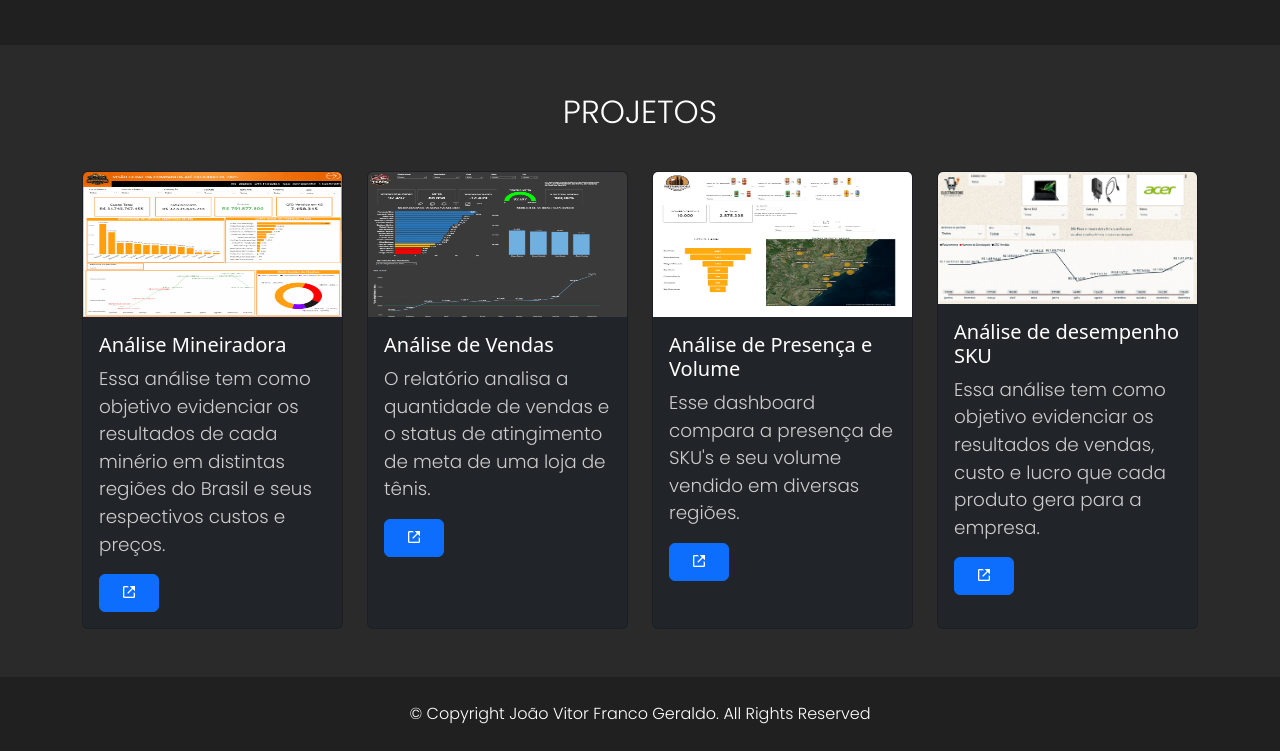
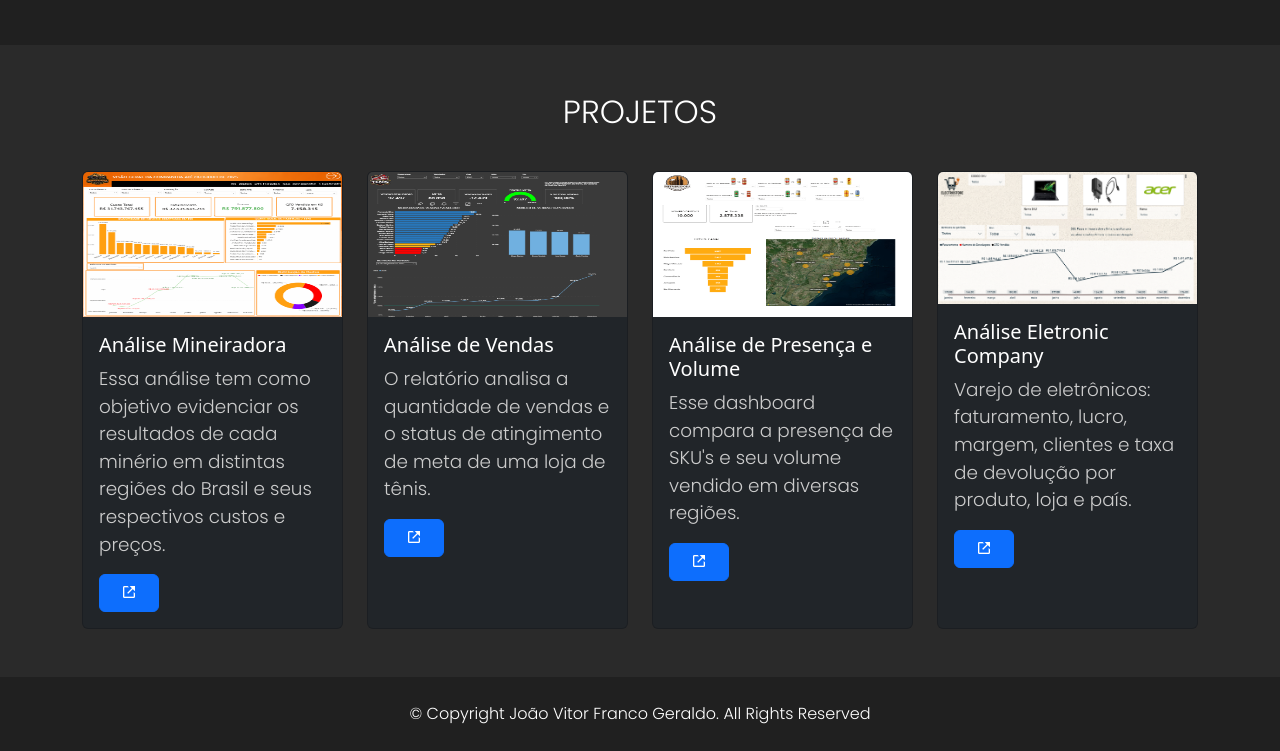
Before and after one commit to francojoaovitor10/portfolio, a plain HTML site: page index.html in a window 1280 px wide. Shown: the part 3823-4574 px from the top of the page. Drawn offline with nearby package versions, Linux system fonts and the light colour scheme.

Commit message:
feat: troca card de SKU pela Análise Eletronic Company
- Título "Análise Eletronic Company" (PT/EN)
- Descrição curta com os KPIs do dashboard: faturamento, lucro, margem,
  clientes e taxa de devolução por produto, loja e país
- Imagem e botão apontam para o link público (Publicar na Web) do relatório

Co-Authored-By: Claude Opus 5.5 <noreply@anthropic.com>

```diff
--- a/index.html
+++ b/index.html
@@ -292,13 +292,12 @@
                     </div>
                     <div class="col">
                         <div class="card h-100 text-bg-dark">
-                            <a href="https://app.powerbi.com/view?r=eyJrIjoiODRiMWMwZWMtMWEzOC00YzhkLWI4NDAtZGNiNWQ5M2FjNDU4IiwidCI6ImNkNWU2ZDIzLWNiOTktNDE4OS04OGFiLTFhOTAyMWEwYzQ1MSJ9"
+                            <a href="https://app.powerbi.com/view?r=eyJrIjoiOWJkODM3YTAtMDk4NC00NmFhLWJmYTAtYjBmMTZkOTUwYmQyIiwidCI6ImNkNWU2ZDIzLWNiOTktNDE4OS04OGFiLTFhOTAyMWEwYzQ1MSJ9"
                                 target="_blank"><img src="img/project-4.png" class="card-img-top" alt="project-4"></a>
                             <div class="card-body">
-                                <h5 class="card-title" data-translate="proj_tit3">Análise de desempenho SKU</h5>
-                                <p class="card-text" data-translate="proj_tex3">Essa análise tem como objetivo evidenciar os resultados de vendas,
-                                    custo e lucro que cada produto gera para a empresa.</p>
-                                <a href="https://app.powerbi.com/view?r=eyJrIjoiODRiMWMwZWMtMWEzOC00YzhkLWI4NDAtZGNiNWQ5M2FjNDU4IiwidCI6ImNkNWU2ZDIzLWNiOTktNDE4OS04OGFiLTFhOTAyMWEwYzQ1MSJ9"
+                                <h5 class="card-title" data-translate="proj_tit3">Análise Eletronic Company</h5>
+                                <p class="card-text" data-translate="proj_tex3">Varejo de eletrônicos: faturamento, lucro, margem, clientes e taxa de devolução por produto, loja e país.</p>
+                                <a href="https://app.powerbi.com/view?r=eyJrIjoiOWJkODM3YTAtMDk4NC00NmFhLWJmYTAtYjBmMTZkOTUwYmQyIiwidCI6ImNkNWU2ZDIzLWNiOTktNDE4OS04OGFiLTFhOTAyMWEwYzQ1MSJ9"
                                     target="_blank" class="btn btn-primary link-external"><i
                                         class="bx bx-link-external"></i></a>
                             </div>
--- a/js/script.js
+++ b/js/script.js
@@ -127,8 +127,8 @@ const translations = {
         proj_tex1: "O relatório analisa a quantidade de vendas e o status de atingimento de meta de uma loja de tênis.",
         proj_tit2: "Análise de Presença e Volume",
         proj_tex2: "Esse dashboard compara a presença de SKU's e seu volume vendido em diversas regiões.",
-        proj_tit3: "Análise de desempenho SKU",
-        proj_tex3: "Essa análise tem como objetivo evidenciar os resultados de vendas, custo e lucro que cada produto gera para a empresa.",
+        proj_tit3: "Análise Eletronic Company",
+        proj_tex3: "Varejo de eletrônicos: faturamento, lucro, margem, clientes e taxa de devolução por produto, loja e país.",
         proj_tit4: "Análise Mineiradora",
         proj_tex4: "Essa análise tem como objetivo evidenciar os resultados de cada minério em distintas regiões do Brasil e seus respectivos custos e preços.",
 
@@ -203,8 +203,8 @@ const translations = {
         proj_tex1: "The report analyzes the sales volume and target achievement status of a sneaker store.",
         proj_tit2: "Analysis of Presence and Volume",
         proj_tex2: "This dashboard compares the presence of SKUs and their sales volume across various regions.",
-        proj_tit3: "SKU Performance Analysis",
-        proj_tex3: "This analysis aims to highlight the sales, cost, and profit results that each product generates for the company.",
+        proj_tit3: "Eletronic Company Analysis",
+        proj_tex3: "Electronics retail: revenue, profit, margin, customers and return rate by product, store and country.",
         proj_tit4: "Mining Analysis",
         proj_tex4: "This analysis aims to highlight the results of each mineral in different regions of Brazil, along with their respective costs and prices.",
 
```
